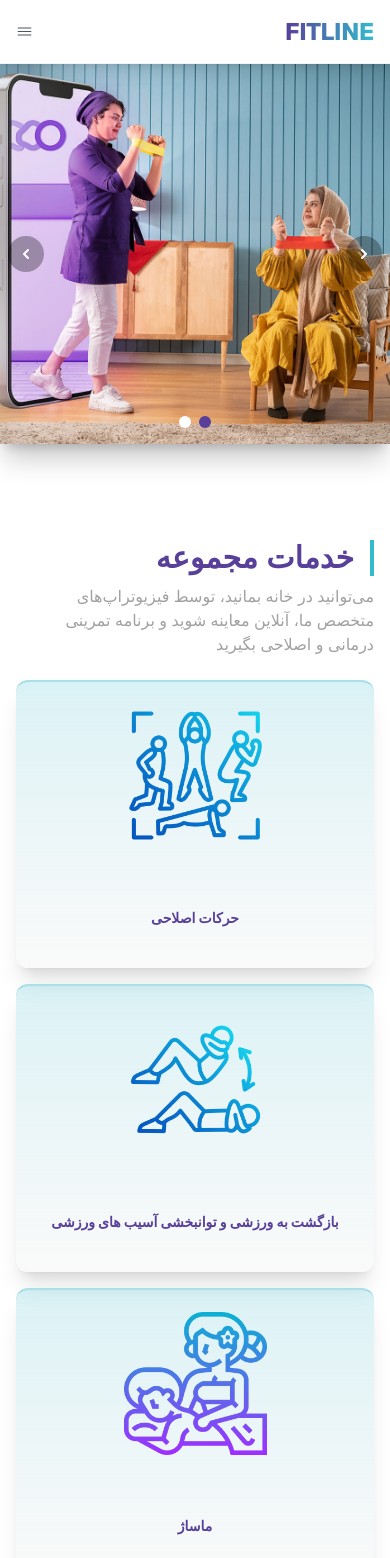
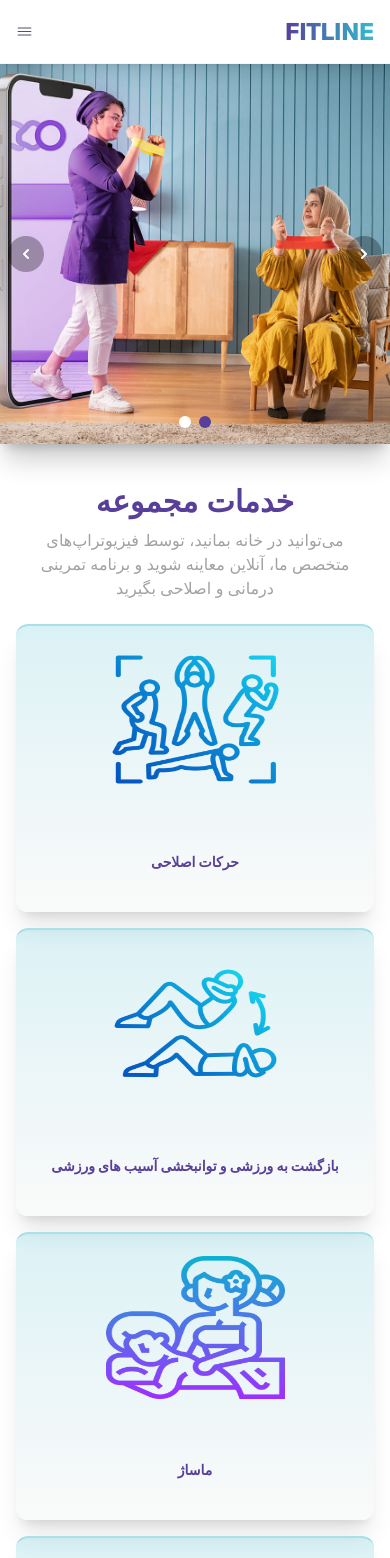
Before and after one commit to A-miladi/fitline-demo, a Next.js app: page / in a window 390 px wide. Shown: the top 1558 px of the page. Built offline with nearby package versions, Linux system fonts and the light colour scheme; a web font is replaced by a local one.

Commit message:
fix size

```diff
--- a/src/components/slider.tsx
+++ b/src/components/slider.tsx
@@ -51,7 +51,7 @@ export default function ImageSlider() {
   };
 
   return (
-    <div className="relative mb-12 md:my-12 md:rounded-2xl shadow-xl shadow-[rgba(1,1,1,0.2)] max-w-[1225px] mx-auto h-[45vh] overflow-hidden">
+    <div className="relative md:my-12 md:rounded-2xl shadow-xl shadow-[rgba(1,1,1,0.2)] max-w-[1225px] mx-auto h-[45vh] overflow-hidden">
       {/* Slides with fade effect */}
       <div className="relative w-full h-full ">
         {slides.map((slide, index) => (
--- a/src/screens/FirstPage/product/index.tsx
+++ b/src/screens/FirstPage/product/index.tsx
@@ -3,11 +3,11 @@ import ProductBox from "./productBox";
 
 export default function Product() {
   return (
-    <div className="flex items-center justify-center flex-col max-w-[1225px] w-full mx-auto px-4 mt-24 mb-28">
-      <h2 className="text-primary text-3xl font-morabba font-extrabold text-right w-full border-r-4 border-secondary pr-4">
+    <div className="flex items-center justify-center flex-col max-w-[1225px] w-full mx-auto px-4 mt-10 mb-12 md:mb-28">
+      <h2 className="text-primary text-3xl font-morabba font-extrabold text-center md:text-right w-full md:border-r-4 border-secondary md:pr-4">
         خدمات مجموعه
       </h2>
-      <p className="w-full py-2 text-neutral-400">
+      <p className="w-full py-2 text-neutral-400 max-md:text-center">
         می‌توانید در خانه بمانید، توسط فیزیوتراپ‌های متخصص ما، آنلاین معاینه
         شوید و برنامه تمرینی درمانی و اصلاحی بگیرید
       </p>
--- a/src/screens/FirstPage/product/productBox.tsx
+++ b/src/screens/FirstPage/product/productBox.tsx
@@ -19,11 +19,11 @@ export default function ProductBox() {
           key={idx}
           className="flex hover:-translate-y-1.5 justify-around transition-all duration-300 cursor-pointer overflow-hidden relative mt-4 md:mt-8 flex-col items-center h-72 hover:bg-secondary/20 bg-gradient-to-b from-secondary/20 to-neutral-50 border-t-2 border-secondary/40 rounded-xl shadow-xl w-full md:w-1/4"
         >
-          <div className="h-[50%]">
+          <div className="h-1/2 flex w-1/2">
             <Image
               src={i.image}
               alt={i.title}
-              className="h-full w-full object-cover"
+              className="h-full md:w-full md:object-cover"
               loading="lazy"
             />
           </div>
```
